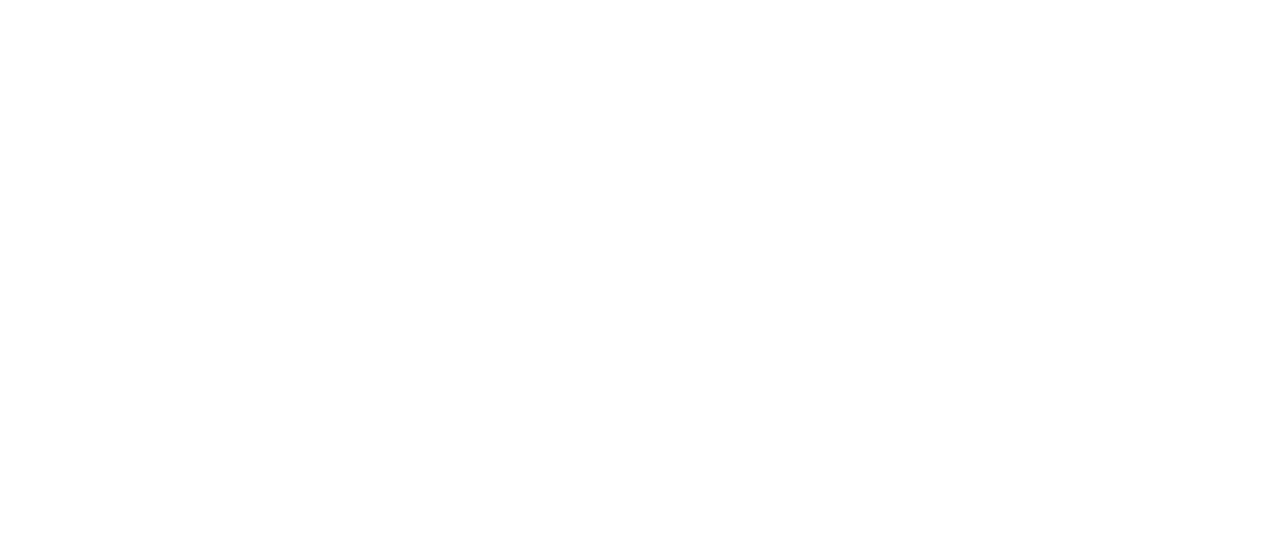
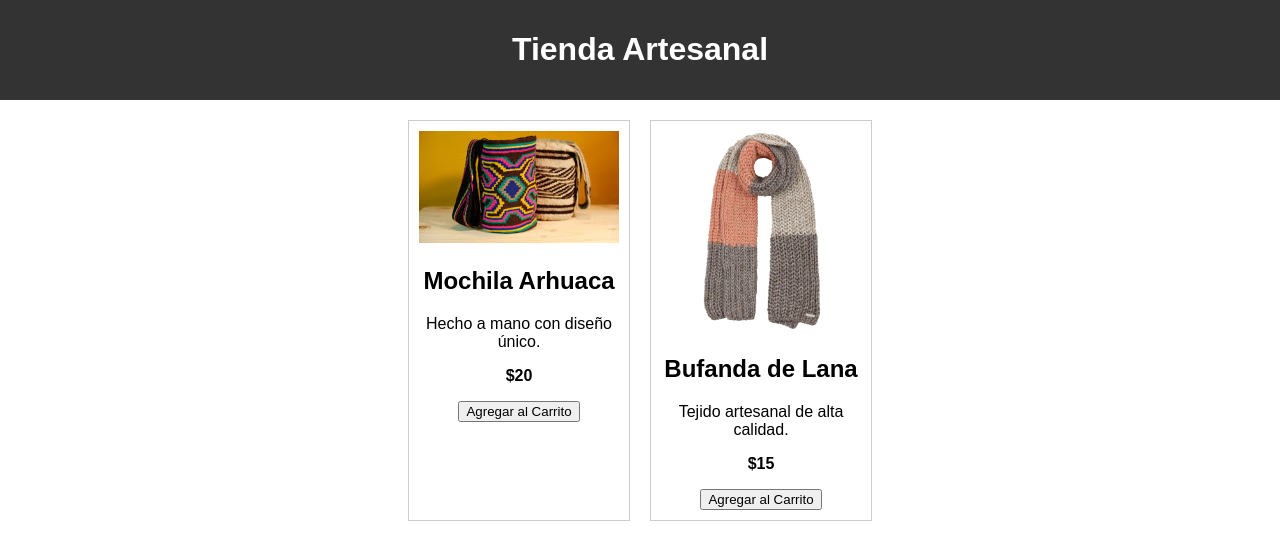
Before and after one commit to brisaac08/ecommerce, a plain HTML site: page index.html in a window 1280 px wide. Drawn offline with Linux system fonts and the light colour scheme.

Commit message:
pruedas ecommerce

```diff
--- /dev/null
+++ b/css/styles.css
@@ -0,0 +1,39 @@
+body {
+    font-family: Arial, sans-serif;
+    margin: 0;
+    padding: 0;
+    box-sizing: border-box;
+}
+
+header {
+    background-color: #333;
+    color: #fff;
+    padding: 10px;
+    text-align: center;
+}
+
+nav a {
+    color: #fff;
+    margin: 0 10px;
+    text-decoration: none;
+}
+
+main {
+    padding: 20px;
+    display: flex;
+    flex-wrap: wrap;
+    gap: 20px;
+    justify-content: center;
+}
+
+.product-card {
+    border: 1px solid #ccc;
+    padding: 10px;
+    width: 200px;
+    text-align: center;
+}
+
+.product-card img {
+    width: 100%;
+    height: auto;
+}
--- /dev/null
+++ b/data/products.json
@@ -0,0 +1,16 @@
+[
+    {
+        "id": 1,
+        "name": "Mochila Arhuaca",
+        "description": "Hecho a mano con diseño único.",
+        "price": 20.00,
+        "image": "img/mochila.jpg"
+    },
+    {
+        "id": 2,
+        "name": "Bufanda de Lana",
+        "description": "Tejido artesanal de alta calidad.",
+        "price": 15.00,
+        "image": "img/bufanda.jpg"
+    }
+]
--- a/index.html
+++ b/index.html
@@ -3,9 +3,14 @@
 <head>
     <meta charset="UTF-8">
     <meta name="viewport" content="width=device-width, initial-scale=1.0">
-    <title>Document</title>
+    <title>E-Commerce Artesanal</title>
+    <link rel="stylesheet" href="css/styles.css">
 </head>
 <body>
-
+    <header>
+        <h1>Tienda Artesanal</h1>
+    </header>
+    <main id="product-container"></main>
+    <script src="js/main.js"></script>
 </body>
 </html>
--- /dev/null
+++ b/js/main.js
@@ -0,0 +1,20 @@
+document.addEventListener('DOMContentLoaded', () => {
+    const productContainer = document.getElementById('product-container');
+
+    fetch('./data/products.json')
+        .then(response => response.json())
+        .then(products => {
+            products.forEach(product => {
+                const productCard = document.createElement('div');
+                productCard.className = 'product-card';
+                productCard.innerHTML = `
+                    <img src="${product.image}" alt="${product.name}">
+                    <h2>${product.name}</h2>
+                    <p>${product.description}</p>
+                    <p><strong>$${product.price}</strong></p>
+                    <button onclick="addToCart(${product.id})">Agregar al Carrito</button>
+                `;
+                productContainer.appendChild(productCard);
+            });
+        });
+});
```
Also changed, not shown: add-product.html (added, +24 -0 lines), js/auth.js (added, +17 -0 lines), js/cart.js (added, +7 -0 lines), login.html (added, +22 -0 lines), register.html (added, +22 -0 lines), img/bufanda.jpg (added), img/mochila.jpg (added).
